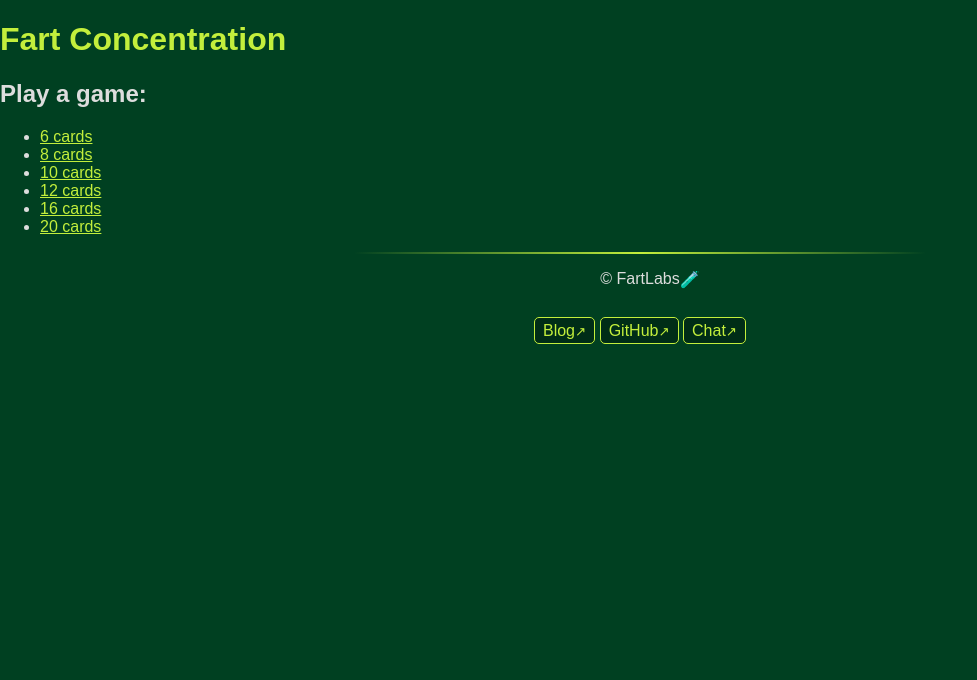
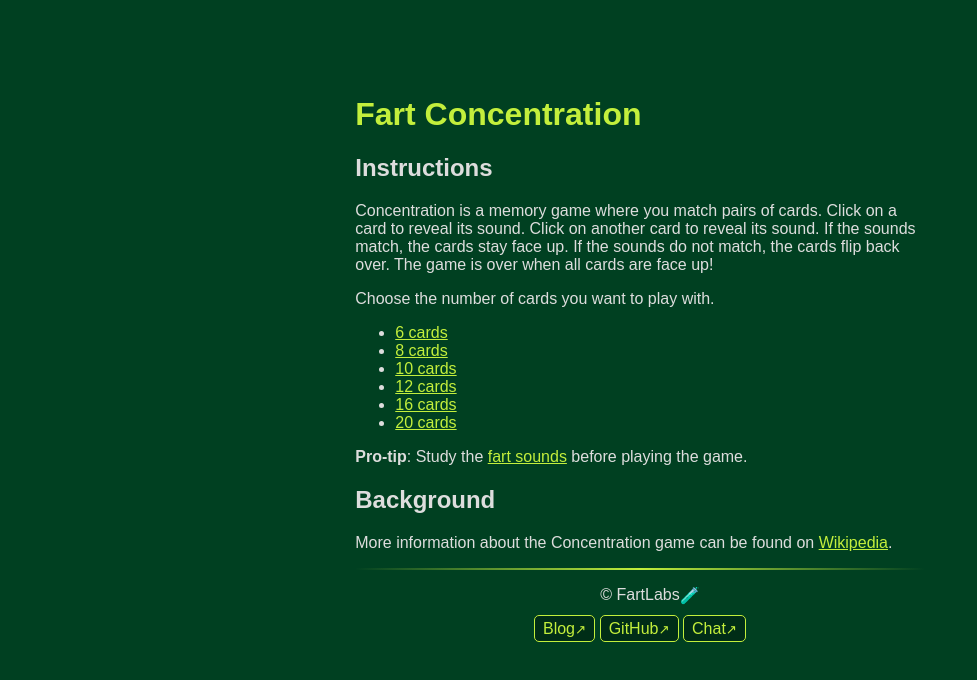
Before and after one commit to FartLabs/concentration, a SvelteKit app: page / in a window 1280 px wide. Shown: the top 680 px of the page, without its empty margins (0-977 px from the left). Built offline with nearby package versions, Linux system fonts and the light colour scheme.

Commit message:
add instructions and background info

```diff
--- a/src/lib/components/concentration/concentration.svelte
+++ b/src/lib/components/concentration/concentration.svelte
@@ -95,7 +95,7 @@
 
 <svelte:window on:keydown={pauseGame} />
 
-<main>
+<section>
 	{#if state === 'start'}
 		<h1>Matching game</h1>
 		<button on:click={() => (state = 'playing')}>Play</button>
@@ -131,7 +131,7 @@
 		<h1>You won in {winTime} seconds!</h1>
 		<button on:click={() => (state = 'playing')}>Play again</button>
 	{/if}
-</main>
+</section>
 
 <style>
 	/* @import '@fontsource/poppins'; */
@@ -145,7 +145,7 @@
 		--border: hsl(180 100% 50%);
 	}
 
-	main {
+	section {
 		height: 100%;
 		display: grid;
 		place-content: center;
--- a/src/routes/+layout.svelte
+++ b/src/routes/+layout.svelte
@@ -3,6 +3,7 @@
 	<link rel="icon" href="https://fart.tools/fl-logo.png" />
 </svelte:head>
 
+<main>
 	<h1>
 		<a href="/" class="page-link-visible-on-hover">Fart Concentration</a>
 	</h1>
@@ -13,15 +14,22 @@
 
 	<footer>
 		<p>© FartLabs <a class="fl-icon" href="https://fart.tools">🧪</a></p>
-	<br />
 		<a class="page-button" href="https://fart.tools/blog" target="_blank">Blog<small>↗</small></a>
 		<a class="page-button" href="https://github.com/FartLabs" target="_blank"
 			>GitHub<small>↗</small></a
 		>
-	<a class="page-button" href="https://go.fart.tools/chat" target="_blank">Chat<small>↗</small></a>
+		<a class="page-button" href="https://go.fart.tools/chat" target="_blank"
+			>Chat<small>↗</small></a
+		>
 	</footer>
+</main>
 
 <style>
+	main {
+		max-width: 64ch;
+		margin: 6rem auto;
+	}
+
 	footer {
 		text-align: center;
 	}
--- a/src/routes/+page.svelte
+++ b/src/routes/+page.svelte
@@ -1,4 +1,12 @@
-<h2>Play a game:</h2>
+<h2>Instructions</h2>
+
+<p>
+	Concentration is a memory game where you match pairs of cards. Click on a card to reveal its
+	sound. Click on another card to reveal its sound. If the sounds match, the cards stay face up. If
+	the sounds do not match, the cards flip back over. The game is over when all cards are face up!
+</p>
+
+<p>Choose the number of cards you want to play with.</p>
 
 <ul>
 	<li>
@@ -25,3 +33,15 @@
 		<a href="/20">20 cards</a>
 	</li>
 </ul>
+
+<p>
+	<strong>Pro-tip</strong>: Study the <a href="/sounds">fart sounds</a> before playing the game.
+</p>
+
+<h2>Background</h2>
+
+<p>
+	More information about the Concentration game can be found on <a
+		href="https://en.wikipedia.org/wiki/Concentration_(game)">Wikipedia</a
+	>.
+</p>
--- a/src/routes/sounds/+page.svelte
+++ b/src/routes/sounds/+page.svelte
@@ -6,13 +6,13 @@
 	export let data: PageData;
 </script>
 
-<h2>Take a look at the sounds:</h2>
+<p>Study each fart sound carefully.</p>
 
 <ul>
 	{#each data.sounds as { sound }}
 		<li>
 			<Sound src={makeSoundURL({ sound })} />
-			{sound}
+			<a href={makeSoundURL({ sound })} download={sound}>[Download]</a>
 		</li>
 	{/each}
 </ul>
```
Lines whose indentation alone changed are shown as unchanged.
